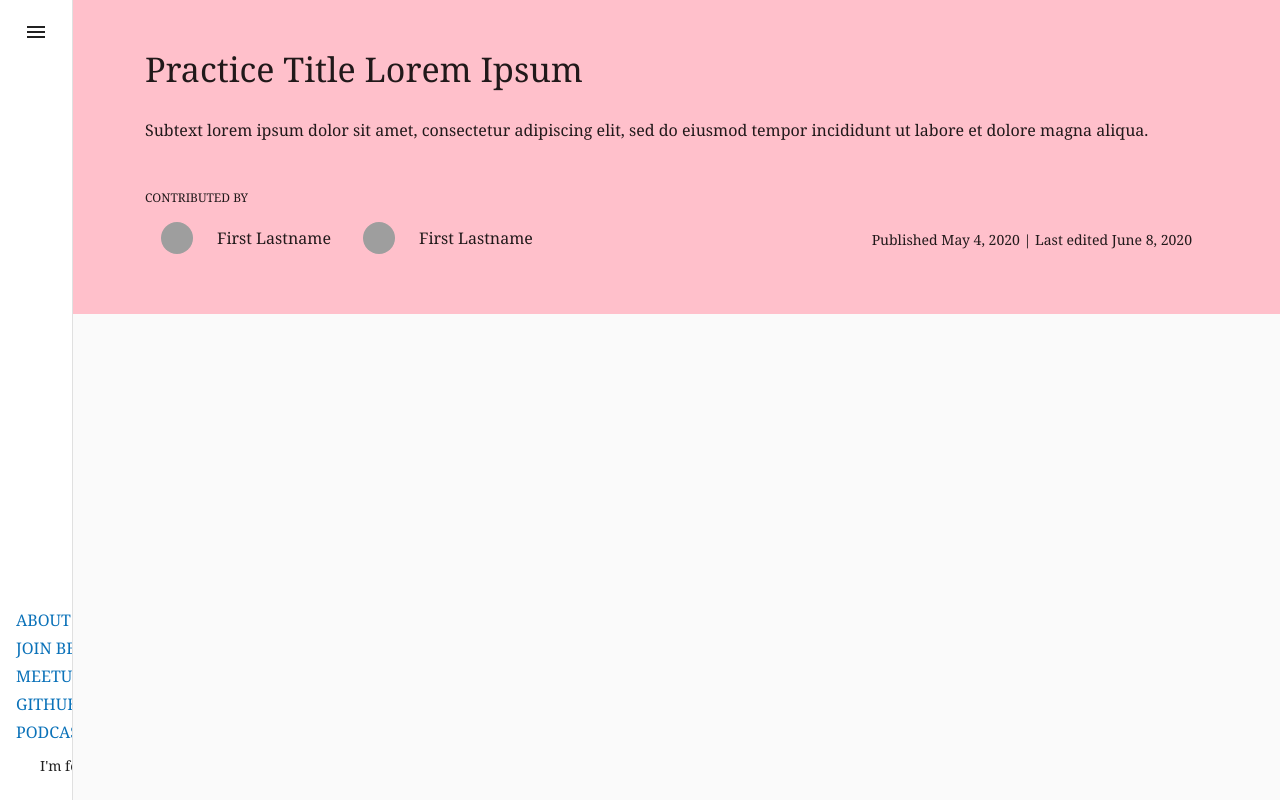
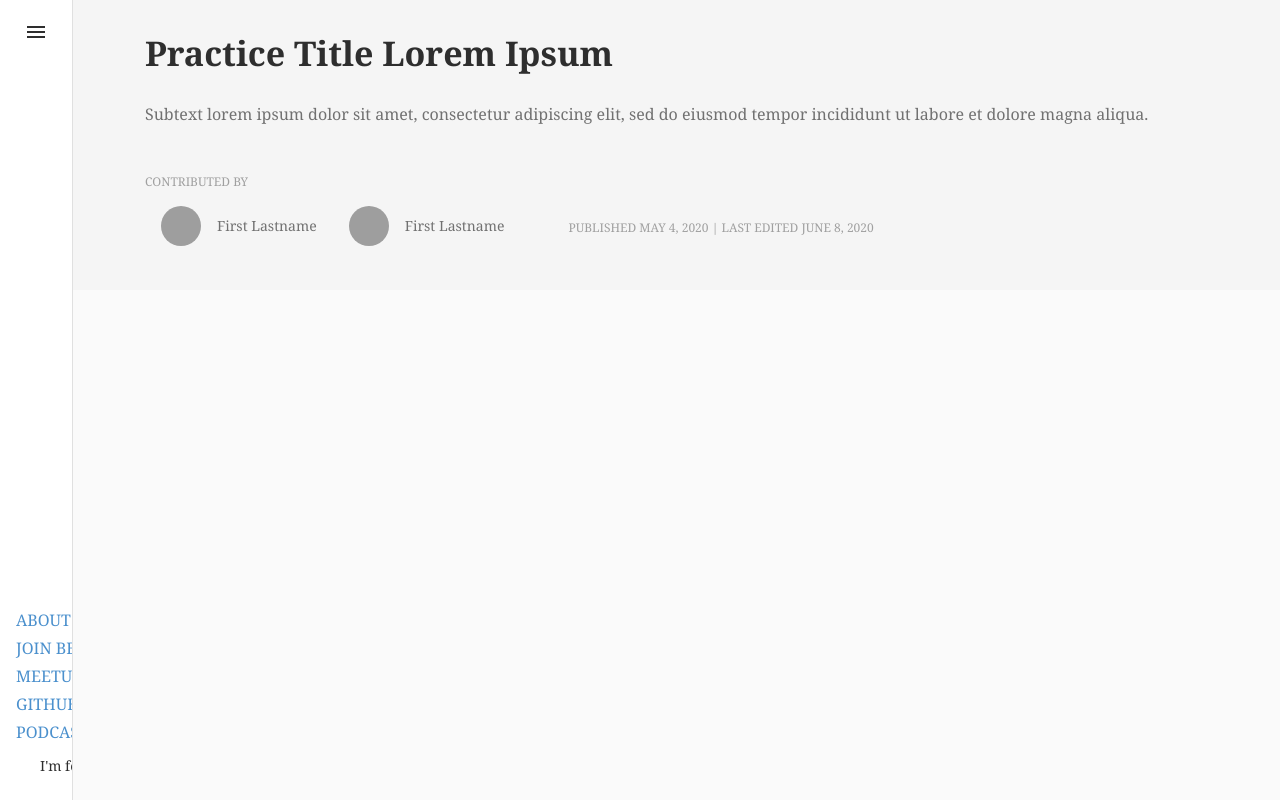
Before and after one commit to openpracticelibrary/opl-fe, a React (Create React App) app: page / in a window 1280 px wide. Built offline with nearby package versions, Linux system fonts and the light colour scheme; grey boxes are pictures that could not be loaded.

Commit message:
update the theme - rearrange the PracticePage look

```diff
--- a/src/components/practicePage/Header/Avatars.js
+++ b/src/components/practicePage/Header/Avatars.js
@@ -3,30 +3,24 @@ import ListItem from "@material-ui/core/ListItem";
 import ListItemAvatar from "@material-ui/core/ListItemAvatar";
 import ListItemText from "@material-ui/core/ListItemText";
 import Avatar from "@material-ui/core/Avatar";
-import {makeStyles} from "@material-ui/core/styles/index";
+import Box from '@material-ui/core/Box';
 
-const useStyles = makeStyles((theme) => ({
-    small: {
-        width: theme.spacing(4),
-        height: theme.spacing(4),
-    },
-}));
 
 export default function Avatars() {
-    const classes = useStyles();
 
     return (
         <React.Fragment>
+            <Box>
                 <ListItem>
                     <ListItemAvatar>
                         <Avatar
-                        className={classes.small}
                             alt="image of contributor"
                             src="/static/images/avatar/1.jpg"
                         />
                     </ListItemAvatar>
-                <ListItemText primary='First Lastname'/>
+                    <ListItemText secondary='First Lastname'/>
                 </ListItem>
+            </Box>
         </React.Fragment>
     );
 }
--- a/src/components/practicePage/Header/ContributedBy.js
+++ b/src/components/practicePage/Header/ContributedBy.js
@@ -16,8 +16,11 @@ const useStyles = makeStyles((theme) => ({
         flexDirection: 'row',
         alignItems: 'centre',
     },
+    smallText: {
+        color: theme.palette.text.light_grey
+    },
     date: {
-        padding: theme.spacing(2),
+        padding: theme.spacing(1.75, 6),
     }
 }));
 
@@ -27,19 +30,17 @@ export default function ContributedBy() {
     return (
         <React.Fragment>
             <Box className={classes.root}>
-                <Typography variant={"overline"}>
+                <Typography className={classes.smallText} variant="overline">
                     Contributed by
                 </Typography>
 
                 <Box className={classes.row}>
-                    <Box>
-                        <Avatars/>
-                    </Box>
-                    <Box flexGrow={1}>
-                        <Avatars/>
-                    </Box>
+                    <Avatars/>
+                    <Avatars/>
                     <Box className={classes.date}>
-                        Published May 4, 2020 | Last edited June 8, 2020
+                        <Typography className={classes.smallText} variant="overline">
+                            Published May 4, 2020 | Last edited June 8, 2020
+                        </Typography>
                     </Box>
                 </Box>
             </Box>
--- a/src/components/practicePage/Header/TitleAndSubtitle.js
+++ b/src/components/practicePage/Header/TitleAndSubtitle.js
@@ -15,6 +15,7 @@ const useStyles = makeStyles((theme) => ({
     },
     subtitle: {
         padding: theme.spacing(1),
+        color: theme.palette.text.secondary
     }
 }));
 
@@ -25,8 +26,8 @@ export default function TitleAndSubtitle() {
         <React.Fragment>
             <Box className={classes.root}>
                 <Box className={classes.title}>
-                    <Typography weight={"bold"} variant={"h4"} gutterBottom>
-                        Practice Title Lorem Ipsum
+                    <Typography variant={"h4"} gutterBottom>
+                        <strong> Practice Title Lorem Ipsum </strong>
                     </Typography>
                 </Box>
                 <Box className={classes.subtitle}>
--- a/src/components/practicePage/Header/index.js
+++ b/src/components/practicePage/Header/index.js
@@ -10,12 +10,15 @@ const useStyles = makeStyles((theme) => ({
 
     content: {
         flexGrow: 1,
-        padding: theme.spacing(3),
+        padding: theme.spacing(1),
     },
     row: {
         display:'flex',
         padding: theme.spacing(1),
         margin: theme.spacing(1)
+    },
+    container:{
+        marginLeft: theme.spacing(2),
     }
 }));
 
@@ -25,7 +28,7 @@ export default function Header() {
     return (
         <React.Fragment>
             <CssBaseline/>
-            <Container maxWidth="lg">
+            <Container className={classes.container}>
                 <main className={classes.content}>
                     <TitleAndSubtitle/>
                     <Box className={classes.row}>
--- a/src/components/shared/theme.js
+++ b/src/components/shared/theme.js
@@ -1,19 +1,35 @@
 import {createMuiTheme} from '@material-ui/core/styles';
 
-const oplBlue = "#0B72B9";
-const oplOrange = "#FFBA60";
+const white = "#f5f5f5";
+const insights_yellow = "#fdb815";
+const foundation_purple = "#8977b6";
+const discovery_blue = "#4b90cd";
+const delivery_green = "#3dadae";
+const very_light_grey = "#e9e9e9";
+const brownish_grey = "#717171";
+const brown_grey = "#a0a0a0";
+const black = "#2e2e2e";
 
 export default createMuiTheme({
     palette: {
         common: {
-            blue: `${ oplBlue }`,
-            orange: `${ oplOrange }`,
+            very_light_grey: `${ very_light_grey }`,
+            discovery_blue: `${ discovery_blue }`,
+            foundation_purple: `${ foundation_purple }`,
+            delivery_green: `${ delivery_green }`,
+            white: `${ white }`,
+            brownish_grey: `${ brownish_grey }`,
         },
         primary: {
-            main: `${ oplBlue }`,
+            main: `${ discovery_blue }`,
         },
         secondary: {
-            main: `${ oplOrange }`,
+            main: `${ insights_yellow }`,
+        },
+        text: {
+            primary: `${ black }`,
+            secondary: `${ brownish_grey }`,
+            light_grey: `${ brown_grey }`,
         }
     },
     typography: {
@@ -23,6 +39,6 @@ export default createMuiTheme({
             '"Helvetica Neue"',
             'Arial',
             'sans-serif'
-        ]
+        ],
     }
 })
--- a/src/pages/PracticePageContent.js
+++ b/src/pages/PracticePageContent.js
@@ -1,5 +1,5 @@
 import React from 'react';
-import PracticeTitle from '../components/practicePage/Header/index';
+import PracticeHeader from '../components/practicePage/Header/index';
 import {makeStyles} from "@material-ui/core/styles/index";
 import Box from '@material-ui/core/Box';
 
@@ -7,7 +7,7 @@ const useStyles = makeStyles((theme) => ({
     titleBox: {
         display:"flex",
         justifyContent:"flex-start",
-        backgroundColor: 'pink',
+        backgroundColor: theme.palette.common.white,
         width: '100%',
     },
 
@@ -18,7 +18,7 @@ export default function PracticePageContent() {
 
     return (
         <Box className={classes.titleBox}>
-            <PracticeTitle />
+            <PracticeHeader />
         </Box>
     )
 };
```
Lines whose indentation alone changed are shown as unchanged.
